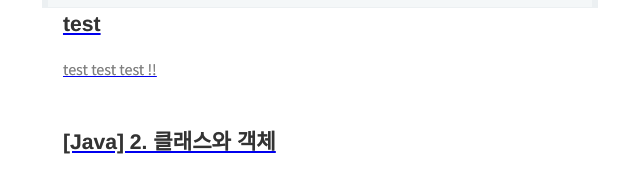
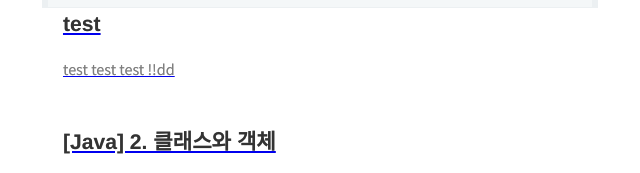
Before and after one commit to hyemin-jang/hyemin-jang.github.io, a Gatsby site: page / in a window 1280 px wide. Shown: the part 370-543 px from the top of the page, 320-960 px from the left. Built offline with nearby package versions, Linux system fonts and the light colour scheme; Gatsby itself is replaced by a stand-in of ours; some packages are replaced by stand-ins of ours; what typography-theme-github would draw is missing.

Commit message:
testtest

```diff
--- a/content/blog/Java/test.md
+++ b/content/blog/Java/test.md
@@ -6,4 +6,4 @@
 draft: false
 ---
 
-test test test !!
+test test test !!dd
```
